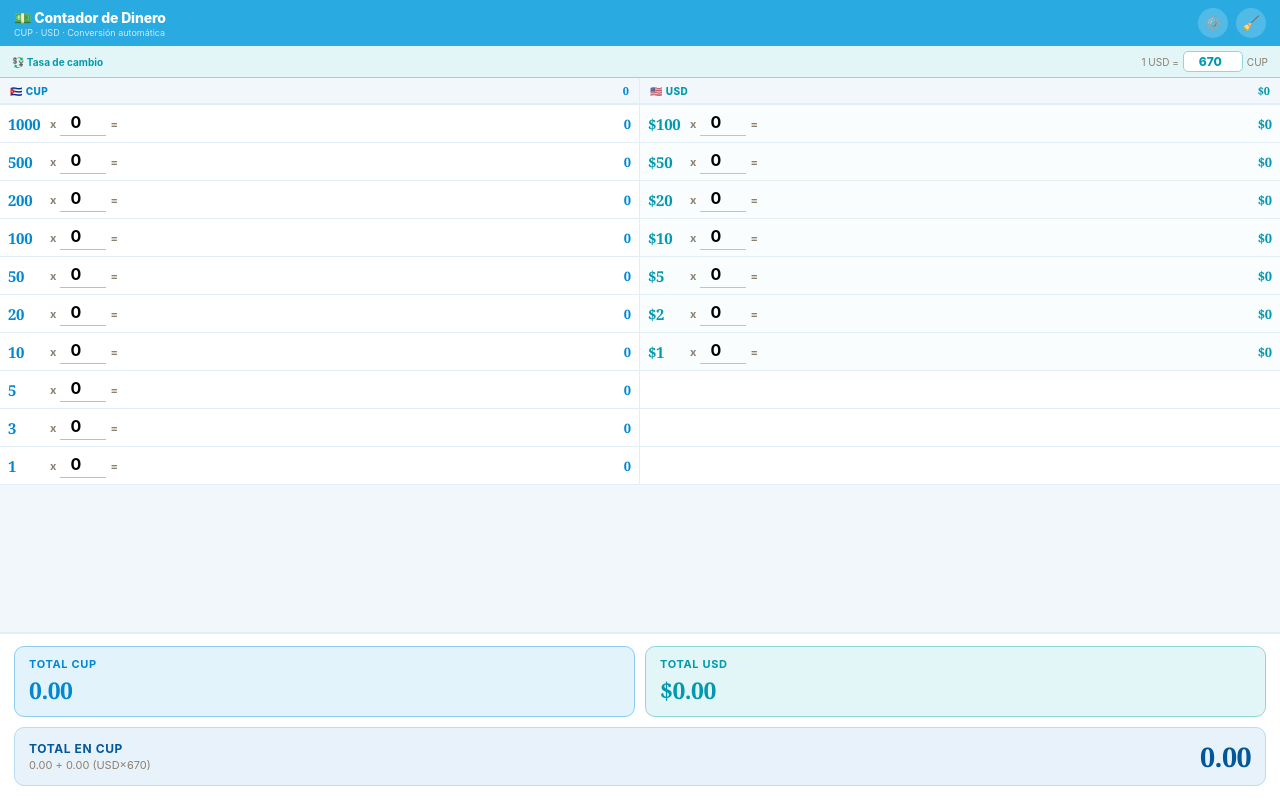
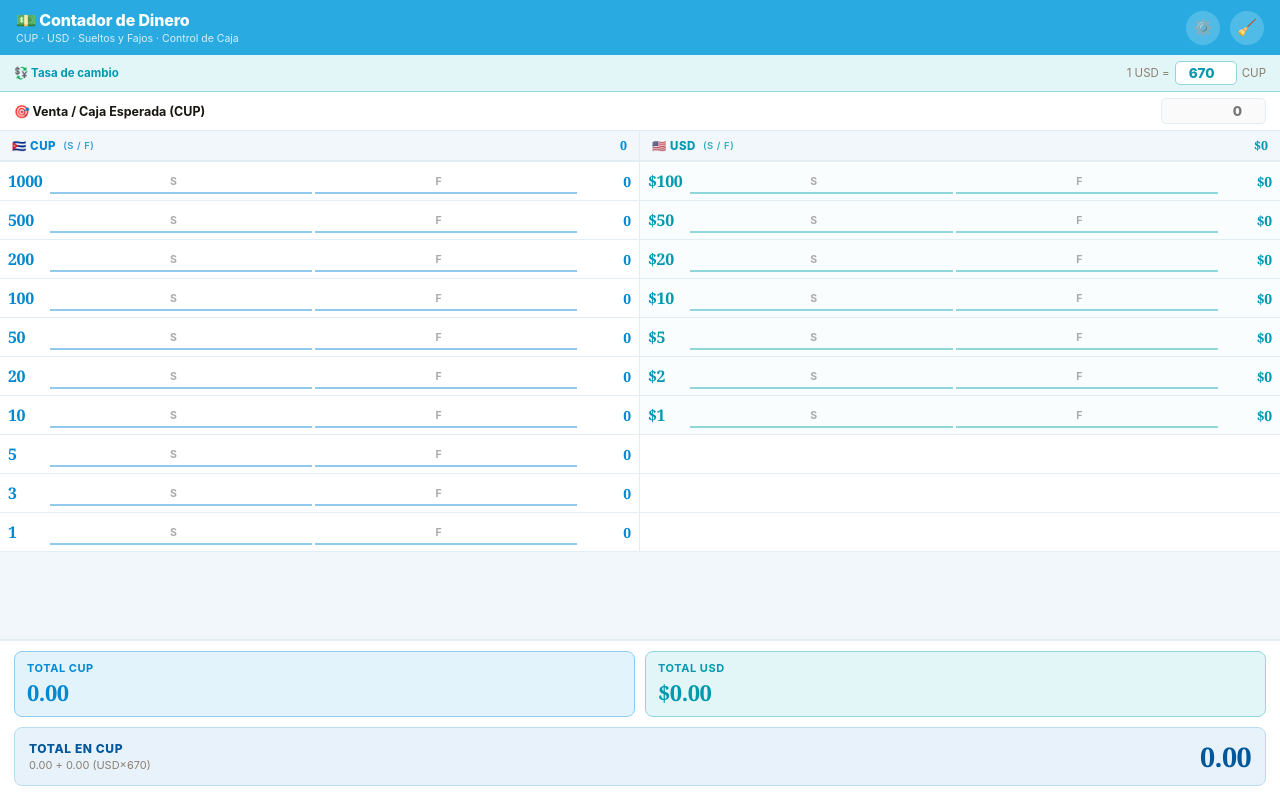
Before and after one commit to josecarlosfernandezhung-droid/Contador-de-USD-CUP, a website: page index.html in a window 1280 px wide. Both pictures are taken after a click on the button "Limpiar todo". Drawn offline with Linux system fonts and the light colour scheme.

Commit message:
Add files via upload

```diff
--- a/index.html
+++ b/index.html
@@ -33,38 +33,55 @@ body{
 /* ── HEADER ── */
 .hdr{
   background:#29abe2;color:#fff;
-  padding:8px 14px;
+  padding:10px 16px;
   display:flex;align-items:center;justify-content:space-between;
   flex-shrink:0;
 }
-.hdr-title{font-size:14px;font-weight:800;letter-spacing:-.01em;}
-.hdr-sub{font-size:9px;color:#ffffffc0;margin-top:1px;}
-.hdr-actions{display:flex;align-items:center;gap:8px;flex-shrink:0;}
+.hdr-title{font-size:16px;font-weight:800;letter-spacing:-.01em;}
+.hdr-sub{font-size:10.5px;color:#ffffffd0;margin-top:2px;}
+.hdr-actions{display:flex;align-items:center;gap:10px;flex-shrink:0;}
 .icon-btn{
-  width:30px;height:30px;border-radius:50%;
+  width:34px;height:34px;border-radius:50%;
   background:#ffffff30;color:#fff;border:none;
-  font-size:14px;cursor:pointer;
+  font-size:16px;cursor:pointer;
   display:flex;align-items:center;justify-content:center;flex-shrink:0;
 }
 .icon-btn:active{background:#ffffff4a;}
 
-/* ── RATE BAR ── */
-.rate-bar{
+/* ── BARS (RATE & EXPECTED) ── */
+.top-bar{
   background:var(--usd-bg);
   border-bottom:1px solid var(--usd-line);
-  padding:5px 12px;
-  display:flex;align-items:center;gap:6px;
+  padding:6px 14px;
+  display:flex;align-items:center;gap:8px;
   flex-shrink:0;
 }
-.rate-lbl{font-size:10px;font-weight:700;color:var(--usd);flex:1;}
-.rate-wrap{display:flex;align-items:center;gap:4px;font-size:10px;color:var(--muted);}
+.rate-lbl{font-size:11.5px;font-weight:700;color:var(--usd);flex:1;}
+.rate-wrap{display:flex;align-items:center;gap:5px;font-size:11.5px;color:var(--muted);}
 .rate-inp{
-  width:60px;padding:2px 5px;
+  width:62px;padding:3px 6px;
   border:1px solid var(--usd-line);border-radius:5px;
-  font-size:12px;font-weight:800;color:var(--usd);
+  font-size:13.5px;font-weight:800;color:var(--usd);
   font-family:inherit;text-align:right;background:#fff;
 }
 .rate-inp:focus{outline:none;border-color:var(--usd);}
+
+.exp-bar{
+  background:#fff;
+  border-bottom:1px solid var(--line);
+  padding:6px 14px;
+  display:flex;align-items:center;justify-content:space-between;
+  gap:8px;flex-shrink:0;
+}
+.exp-lbl{font-size:12.5px;font-weight:700;color:var(--ink);}
+.exp-wrap{display:flex;align-items:center;gap:5px;}
+.exp-inp{
+  width:105px;padding:4px 8px;
+  border:1px solid var(--line);border-radius:5px;
+  font-size:13.5px;font-weight:800;color:var(--ink);
+  font-family:inherit;text-align:right;background:#fafafa;
+}
+.exp-inp:focus{outline:none;border-color:var(--cup);background:#fff;}
 
 /* ── COLUMN HEADERS ── */
 .col-hdrs{
@@ -73,16 +90,17 @@ body{
   flex-shrink:0;
 }
 .col-hdr{
-  padding:5px 10px;
-  font-size:10px;font-weight:800;
+  padding:6px 12px;
+  font-size:11.5px;font-weight:800;
   text-transform:uppercase;letter-spacing:.05em;
-  display:flex;align-items:center;gap:4px;
+  display:flex;align-items:center;gap:5px;
 }
 .col-hdr.cup{color:var(--cup);border-right:1px solid var(--line);}
 .col-hdr.usd{color:var(--usd);}
+.col-subtag{font-size:9.5px;font-weight:600;opacity:0.8;margin-left:2px;}
 .col-total{
   margin-left:auto;
-  font-size:11px;font-weight:800;letter-spacing:0;text-transform:none;
+  font-size:12.5px;font-weight:800;letter-spacing:0;text-transform:none;
   font-family:"Georgia",serif;
 }
 
@@ -108,7 +126,7 @@ body{
 .bill-row.usd{background:#fafdfe;}
 
 .denom{
-  font-size:15px;font-weight:800;
+  font-size:16px;font-weight:800;
   font-family:"Georgia",serif;
   width:38px;flex-shrink:0;
   letter-spacing:-.02em;
@@ -116,18 +134,19 @@ body{
 .denom.cup{color:var(--cup);}
 .denom.usd{color:var(--usd);}
 
-.op{
-  font-size:11px;font-weight:700;color:var(--muted);flex-shrink:0;
+.qinp-group{
+  display:flex;align-items:center;gap:3px;
+  flex:1;min-width:0;
 }
-
 .qinp{
-  flex:1;min-width:0;max-width:46px;
+  width:50%;min-width:0;
   text-align:center;
-  border:none;border-bottom:1.5px solid var(--line);
-  padding:1px 1px 3px;
-  font-size:16px;font-weight:700;
+  border:none;border-bottom:2px solid var(--line);
+  padding:2px 0 3px;
+  font-size:15px;font-weight:800;
   font-family:inherit;background:transparent;
 }
+.qinp::placeholder{font-size:10.5px;font-weight:700;color:#aaa;}
 .qinp:focus{outline:none;}
 .cup .qinp{border-color:var(--cup-line);}
 .usd .qinp{border-color:var(--usd-line);}
@@ -135,9 +154,9 @@ body{
 .usd .qinp:focus{border-color:var(--usd);}
 
 .sub{
-  font-size:13px;font-weight:700;
+  font-size:14px;font-weight:800;
   font-family:"Georgia",serif;
-  flex:1;min-width:0;
+  width:50px;flex-shrink:0;
   text-align:right;
   letter-spacing:-.01em;
   overflow:hidden;text-overflow:ellipsis;white-space:nowrap;
@@ -155,7 +174,7 @@ body{
 .footer{
   background:var(--white);
   border-top:2px solid var(--line);
-  padding:12px 14px 14px;
+  padding:10px 14px 14px;
   flex-shrink:0;
 }
 .totals-row{
@@ -163,28 +182,42 @@ body{
   gap:10px;margin-bottom:10px;
 }
 .tot-box{
-  border-radius:10px;padding:10px 14px;
+  border-radius:8px;padding:9px 12px;
 }
 .tot-box.cup{background:var(--cup-bg);border:1px solid var(--cup-line);}
 .tot-box.usd{background:var(--usd-bg);border:1px solid var(--usd-line);}
-.tot-lbl{font-size:11px;font-weight:700;text-transform:uppercase;letter-spacing:.06em;margin-bottom:3px;}
+.tot-lbl{font-size:11px;font-weight:700;text-transform:uppercase;letter-spacing:.05em;margin-bottom:2px;}
 .tot-lbl.cup{color:var(--cup);}
 .tot-lbl.usd{color:var(--usd);}
-.tot-val{font-size:23px;font-weight:800;font-family:"Georgia",serif;letter-spacing:-.02em;}
+.tot-val{font-size:22px;font-weight:800;font-family:"Georgia",serif;letter-spacing:-.02em;}
 .tot-val.cup{color:var(--cup);}
 .tot-val.usd{color:var(--usd);}
 
 .grand-row{
   background:var(--total-bg);
   border:1px solid #b8dcf2;
-  border-radius:10px;
+  border-radius:8px;
   padding:10px 14px;
   display:flex;align-items:center;justify-content:space-between;
   gap:10px;
 }
-.grand-lbl{font-size:12px;font-weight:700;color:var(--total);text-transform:uppercase;letter-spacing:.05em;}
+.grand-lbl{font-size:12px;font-weight:800;color:var(--total);text-transform:uppercase;letter-spacing:.05em;}
 .grand-val{font-size:27px;font-weight:800;font-family:"Georgia",serif;color:var(--total);letter-spacing:-.02em;white-space:nowrap;}
 .grand-conv{font-size:11px;color:var(--muted);margin-top:2px;}
+
+/* ── STATUS SOBRANTE / FALTANTE ── */
+.diff-box{
+  margin-top:10px;
+  padding:9px 14px;
+  border-radius:8px;
+  display:flex;align-items:center;justify-content:space-between;
+  font-weight:800;font-size:14.5px;
+  transition:all 0.2s ease;
+}
+.diff-box.sobrante{background-color:#e8f5e9;color:#2e7d32;border:1px solid #a5d6a7;}
+.diff-box.faltante{background-color:#ffebee;color:#c62828;border:1px solid #ef9a9a;}
+.diff-box.exacto{background-color:#e0f2fe;color:#0288d1;border:1px solid #b3e5fc;}
+.diff-box.hidden{display:none;}
 
 /* ── SETTINGS OVERLAY ── */
 .settings-overlay{
@@ -196,43 +229,43 @@ body{
 .settings-overlay.open{display:flex;}
 .settings-hdr{
   background:#29abe2;color:#fff;
-  padding:12px 14px;
-  display:flex;align-items:center;gap:10px;
+  padding:14px 16px;
+  display:flex;align-items:center;gap:12px;
   flex-shrink:0;
 }
 .settings-back{
   background:none;border:none;color:#fff;
-  font-size:20px;line-height:1;cursor:pointer;
-  width:30px;height:30px;
+  font-size:22px;line-height:1;cursor:pointer;
+  width:32px;height:32px;
   display:flex;align-items:center;justify-content:center;flex-shrink:0;
 }
-.settings-title{font-size:17px;font-weight:800;}
+.settings-title{font-size:18px;font-weight:800;}
 .settings-body{
   flex:1;overflow-y:auto;
   -webkit-overflow-scrolling:touch;
-  padding:18px 14px 30px;
+  padding:20px 16px 32px;
 }
-.settings-hint{font-size:11px;color:var(--muted);margin-bottom:12px;line-height:1.4;}
+.settings-hint{font-size:12px;color:var(--muted);margin-bottom:14px;line-height:1.4;}
 .denom-card{
   background:var(--white);
   border-radius:12px;
-  padding:16px 12px;
+  padding:18px 14px;
   box-shadow:0 1px 4px rgba(0,0,0,.06);
 }
 .denom-grid{
   display:grid;
   grid-template-columns:repeat(3,1fr);
-  row-gap:26px;column-gap:6px;
+  row-gap:28px;column-gap:8px;
 }
 .denom-item{
   display:flex;align-items:center;gap:8px;
-  font-size:19px;font-weight:800;
+  font-size:20px;font-weight:800;
   font-family:"Georgia",serif;
   color:var(--cup);
   cursor:pointer;
 }
 .denom-check{
-  width:24px;height:24px;flex-shrink:0;
+  width:26px;height:26px;flex-shrink:0;
   accent-color:var(--cup);
 }
 </style>
@@ -242,7 +275,7 @@ body{
 <div class="hdr">
   <div>
     <div class="hdr-title">💵 Contador de Dinero</div>
-    <div class="hdr-sub">CUP · USD · Conversión automática</div>
+    <div class="hdr-sub">CUP · USD · Sueltos y Fajos · Control de Caja</div>
   </div>
   <div class="hdr-actions">
     <button class="icon-btn" onclick="openSettings()" title="Ajustes">⚙️</button>
@@ -250,7 +283,7 @@ body{
   </div>
 </div>
 
-<div class="rate-bar">
+<div class="top-bar">
   <div class="rate-lbl">💱 Tasa de cambio</div>
   <div class="rate-wrap">
     <span>1 USD =</span>
@@ -259,9 +292,16 @@ body{
   </div>
 </div>
 
+<div class="exp-bar">
+  <div class="exp-lbl">🎯 Venta / Caja Esperada (CUP)</div>
+  <div class="exp-wrap">
+    <input type="number" class="exp-inp" id="expected" placeholder="0" min="0" oninput="update()">
+  </div>
+</div>
+
 <div class="col-hdrs">
-  <div class="col-hdr cup">🇨🇺 CUP <span class="col-total" id="hdr-cup">0</span></div>
-  <div class="col-hdr usd">🇺🇸 USD <span class="col-total" id="hdr-usd">$0</span></div>
+  <div class="col-hdr cup">🇨🇺 CUP <span class="col-subtag">(S / F)</span> <span class="col-total" id="hdr-cup">0</span></div>
+  <div class="col-hdr usd">🇺🇸 USD <span class="col-subtag">(S / F)</span> <span class="col-total" id="hdr-usd">$0</span></div>
 </div>
 
 <div class="bills-wrap">
@@ -286,6 +326,12 @@ body{
     </div>
     <div class="grand-val" id="grand-val">0.00</div>
   </div>
+
+  <!-- Recuadro dinámico para Sobrante / Faltante -->
+  <div class="diff-box hidden" id="diff-box">
+    <span id="diff-lbl">Estado</span>
+    <span id="diff-val">0.00</span>
+  </div>
 </div>
 
 <!-- ── PANTALLA DE AJUSTES ── -->
@@ -305,7 +351,10 @@ body{
 <script>
 const ALL_CUP = [10000,5000,2000,1000,500,200,100,50,20,10,5,3,1];
 const USD = [100,50,20,10,5,2,1];
-const qty = {};
+
+// Cantidades almacenadas: S (Sueltos) y F (Fajos)
+const qtyS = {};
+const qtyF = {};
 let CUP = [];
 
 function fmtD(d){ return d>=1?String(d):d.toFixed(2); }
@@ -318,7 +367,7 @@ function loadEnabledCup(){
     const saved = JSON.parse(localStorage.getItem('cd_cup_denoms'));
     if(Array.isArray(saved) && saved.length) return saved.filter(d=>ALL_CUP.includes(d));
   }catch(e){}
-  return [1000,500,200,100,50,20,10,5,3,1]; // por defecto (igual que antes)
+  return [1000,500,200,100,50,20,10,5,3,1];
 }
 function saveEnabledCup(list){
   localStorage.setItem('cd_cup_denoms', JSON.stringify(list));
@@ -326,7 +375,10 @@ function saveEnabledCup(list){
 
 let enabledCup = loadEnabledCup();
 
-[...ALL_CUP.map(d=>'c'+d), ...USD.map(d=>'u'+d)].forEach(k=>qty[k]=0);
+[...ALL_CUP.map(d=>'c'+d), ...USD.map(d=>'u'+d)].forEach(k=>{
+  qtyS[k]=0;
+  qtyF[k]=0;
+});
 
 /* ── Construir grid principal (CUP habilitados + USD) ── */
 function renderGrid(){
@@ -342,9 +394,10 @@ function renderGrid(){
       cell.className='bill-row cup';
       cell.innerHTML=`
         <span class="denom cup">${fmtD(d)}</span>
-        <span class="op">x</span>
-        <input class="qinp" id="inp_${k}" type="number" min="0" inputmode="numeric" value="${qty[k]||0}" onfocus="this.select()" oninput="sq('${k}',this.value)">
-        <span class="op">=</span>
+        <div class="qinp-group">
+          <input class="qinp" id="inp_s_${k}" type="number" min="0" inputmode="numeric" placeholder="S" value="${qtyS[k]||''}" onfocus="this.select()" oninput="sq('${k}','s',this.value)">
+          <input class="qinp" id="inp_f_${k}" type="number" min="0" inputmode="numeric" placeholder="F" value="${qtyF[k]||''}" onfocus="this.select()" oninput="sq('${k}','f',this.value)">
+        </div>
         <span class="sub cup" id="sub_${k}">0</span>`;
       grid.appendChild(cell);
     } else {
@@ -358,9 +411,10 @@ function renderGrid(){
       cell.className='bill-row usd';
       cell.innerHTML=`
         <span class="denom usd">$${fmtD(d)}</span>
-        <span class="op">x</span>
-        <input class="qinp" id="inp_${k}" type="number" min="0" inputmode="numeric" value="${qty[k]||0}" onfocus="this.select()" oninput="sq('${k}',this.value)">
-        <span class="op">=</span>
+        <div class="qinp-group">
+          <input class="qinp" id="inp_s_${k}" type="number" min="0" inputmode="numeric" placeholder="S" value="${qtyS[k]||''}" onfocus="this.select()" oninput="sq('${k}','s',this.value)">
+          <input class="qinp" id="inp_f_${k}" type="number" min="0" inputmode="numeric" placeholder="F" value="${qtyF[k]||''}" onfocus="this.select()" oninput="sq('${k}','f',this.value)">
+        </div>
         <span class="sub usd" id="sub_${k}">$0</span>`;
       grid.appendChild(cell);
     } else {
@@ -372,8 +426,10 @@ function renderGrid(){
   update();
 }
 
-function sq(k,v){
-  qty[k]=Math.max(0,parseInt(v)||0);
+function sq(k,type,v){
+  const val = Math.max(0, parseInt(v)||0);
+  if(type==='s') qtyS[k] = val;
+  if(type==='f') qtyF[k] = val;
   update();
 }
 
@@ -382,14 +438,19 @@ function update(){
   let cupTotal=0, usdTotal=0;
 
   CUP.forEach(d=>{
-    const k='c'+d, q=qty[k]||0, s=q*d;
-    cupTotal+=s;
+    const k='c'+d;
+    const totalBilletes = (qtyS[k]||0) + ((qtyF[k]||0)*100);
+    const s = totalBilletes * d;
+    cupTotal += s;
     const el=document.getElementById('sub_'+k);
     if(el) el.textContent=fmt(s,0);
   });
+
   USD.forEach(d=>{
-    const k='u'+d, q=qty[k]||0, s=q*d;
-    usdTotal+=s;
+    const k='u'+d;
+    const totalBilletes = (qtyS[k]||0) + ((qtyF[k]||0)*100);
+    const s = totalBilletes * d;
+    usdTotal += s;
     const el=document.getElementById('sub_'+k);
     if(el) el.textContent='$'+fmt(s,0);
   });
@@ -404,14 +465,44 @@ function update(){
   document.getElementById('grand-val').textContent=fmt(grand);
   document.getElementById('grand-conv').textContent=
     fmt(cupTotal)+' + '+fmt(usdInCup)+' (USD×'+rate+')';
+
+  /* ── Cálculo de Faltante / Sobrante ── */
+  const expVal = parseFloat(document.getElementById('expected').value) || 0;
+  const diffBox = document.getElementById('diff-box');
+  const diffLbl = document.getElementById('diff-lbl');
+  const diffVal = document.getElementById('diff-val');
+
+  if(expVal > 0){
+    diffBox.classList.remove('hidden', 'sobrante', 'faltante', 'exacto');
+    const diff = grand - expVal;
+    if(diff > 0.001){
+      diffBox.classList.add('sobrante');
+      diffLbl.textContent = '🟢 Sobrante:';
+      diffVal.textContent = '+' + fmt(diff);
+    } else if(diff < -0.001){
+      diffBox.classList.add('faltante');
+      diffLbl.textContent = '🔴 Faltante:';
+      diffVal.textContent = '-' + fmt(Math.abs(diff));
+    } else {
+      diffBox.classList.add('exacto');
+      diffLbl.textContent = '🔵 Caja Exacta:';
+      diffVal.textContent = fmt(0);
+    }
+  } else {
+    diffBox.classList.add('hidden');
+  }
 }
 
 function clearAll(){
-  Object.keys(qty).forEach(k=>{
-    qty[k]=0;
-    const el=document.getElementById('inp_'+k);
-    if(el) el.value=0;
+  Object.keys(qtyS).forEach(k=>{
+    qtyS[k]=0;
+    qtyF[k]=0;
+    const elS=document.getElementById('inp_s_'+k);
+    const elF=document.getElementById('inp_f_'+k);
+    if(elS) elS.value='';
+    if(elF) elF.value='';
   });
+  document.getElementById('expected').value = '';
   update();
 }
 
@@ -434,7 +525,7 @@ function toggleDenom(d,checked){
     if(!enabledCup.includes(d)) enabledCup.push(d);
   } else {
     if(enabledCup.length>1) enabledCup=enabledCup.filter(x=>x!==d);
-    else { // no permitir dejar 0 denominaciones activas
+    else {
       document.getElementById('chk_'+d).checked=true;
       return;
     }
```
